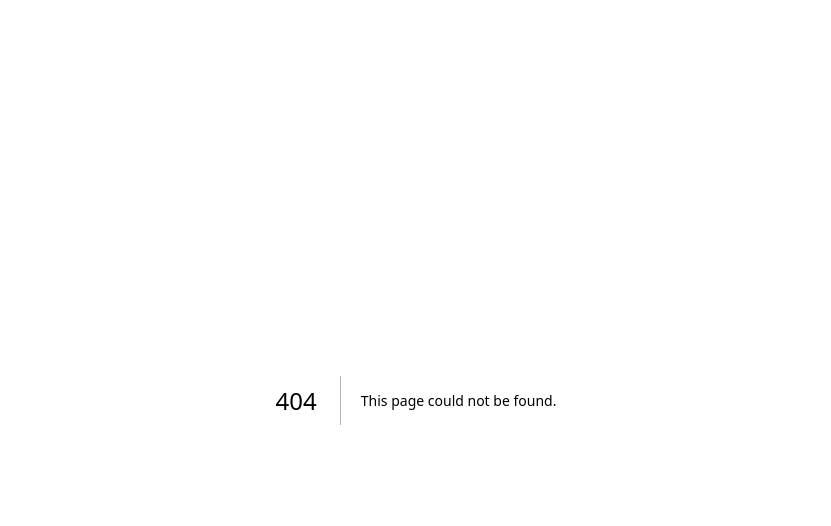
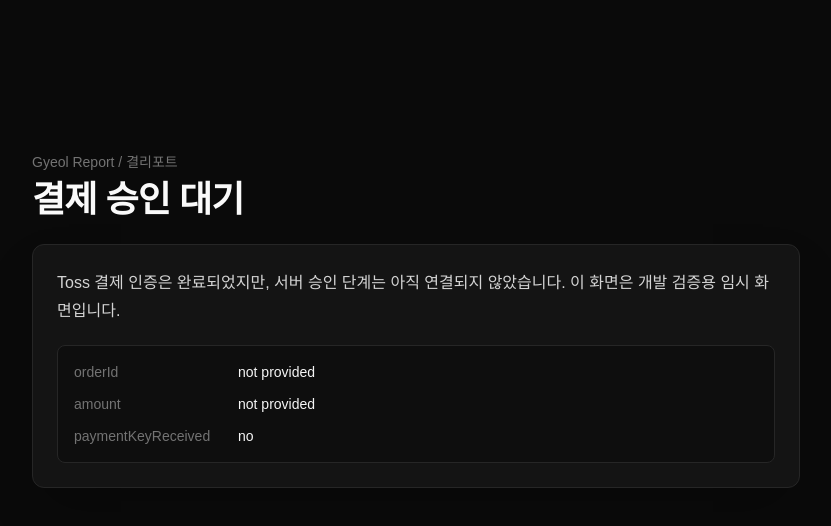
Before and after one commit to Deokjjang/gyeol-report, a Next.js app: page /payments/toss/success in a window 1280 px wide. Before the commit this address had no page. Shown: the top 526 px of the page, without its empty margins (224-1055 px from the left). Built offline with nearby package versions, Linux system fonts and the light colour scheme.

Commit message:
feat: add toss payment placeholder pages

```diff
--- /dev/null
+++ b/src/app/payments/toss/fail/page.tsx
@@ -0,0 +1,71 @@
+export const dynamic = "force-dynamic";
+
+type TossFailPageProps = {
+  readonly searchParams: Promise<{
+    readonly code?: string | string[];
+    readonly message?: string | string[];
+    readonly orderId?: string | string[];
+  }>;
+};
+
+function readQueryValue(value: string | string[] | undefined): string {
+  const firstValue = Array.isArray(value) ? value[0] : value;
+
+  return typeof firstValue === "string" ? firstValue.slice(0, 240) : "";
+}
+
+function renderValue(value: string): string {
+  return value.trim().length > 0 ? value : "not provided";
+}
+
+export default async function TossPaymentFailPage({
+  searchParams,
+}: TossFailPageProps) {
+  const query = await searchParams;
+  const code = readQueryValue(query.code);
+  const message = readQueryValue(query.message);
+  const orderId = readQueryValue(query.orderId);
+
+  return (
+    <main className="min-h-screen bg-neutral-950 px-5 py-10 text-neutral-50 sm:px-8">
+      <section className="mx-auto flex min-h-[70vh] max-w-3xl flex-col justify-center gap-6">
+        <div className="space-y-2">
+          <p className="text-sm font-medium text-neutral-500">
+            Gyeol Report / 결리포트
+          </p>
+          <h1 className="text-3xl font-bold tracking-tight text-neutral-50 sm:text-4xl">
+            결제 실패 또는 취소
+          </h1>
+        </div>
+
+        <div className="space-y-5 rounded-xl border border-neutral-800 bg-neutral-900/80 p-6 shadow-2xl shadow-black/30">
+          <p className="text-base leading-7 text-neutral-300">
+            Toss 결제창에서 실패 또는 취소로 돌아온 상태입니다. 이 화면은 개발
+            검증용 임시 화면입니다.
+          </p>
+
+          <dl className="grid gap-3 rounded-lg border border-neutral-800 bg-neutral-950/60 p-4 text-sm">
+            <div className="grid gap-1 sm:grid-cols-[10rem_1fr]">
+              <dt className="font-medium text-neutral-500">code</dt>
+              <dd className="break-words text-neutral-100">
+                {renderValue(code)}
+              </dd>
+            </div>
+            <div className="grid gap-1 sm:grid-cols-[10rem_1fr]">
+              <dt className="font-medium text-neutral-500">message</dt>
+              <dd className="break-words text-neutral-100">
+                {renderValue(message)}
+              </dd>
+            </div>
+            <div className="grid gap-1 sm:grid-cols-[10rem_1fr]">
+              <dt className="font-medium text-neutral-500">orderId</dt>
+              <dd className="break-words text-neutral-100">
+                {renderValue(orderId)}
+              </dd>
+            </div>
+          </dl>
+        </div>
+      </section>
+    </main>
+  );
+}
--- /dev/null
+++ b/src/app/payments/toss/success/page.tsx
@@ -0,0 +1,73 @@
+export const dynamic = "force-dynamic";
+
+type TossSuccessPageProps = {
+  readonly searchParams: Promise<{
+    readonly paymentKey?: string | string[];
+    readonly orderId?: string | string[];
+    readonly amount?: string | string[];
+  }>;
+};
+
+function readQueryValue(value: string | string[] | undefined): string {
+  const firstValue = Array.isArray(value) ? value[0] : value;
+
+  return typeof firstValue === "string" ? firstValue.slice(0, 160) : "";
+}
+
+function renderValue(value: string): string {
+  return value.trim().length > 0 ? value : "not provided";
+}
+
+export default async function TossPaymentSuccessPage({
+  searchParams,
+}: TossSuccessPageProps) {
+  const query = await searchParams;
+  const orderId = readQueryValue(query.orderId);
+  const amount = readQueryValue(query.amount);
+  const paymentKeyReceived = readQueryValue(query.paymentKey).trim().length > 0;
+
+  return (
+    <main className="min-h-screen bg-neutral-950 px-5 py-10 text-neutral-50 sm:px-8">
+      <section className="mx-auto flex min-h-[70vh] max-w-3xl flex-col justify-center gap-6">
+        <div className="space-y-2">
+          <p className="text-sm font-medium text-neutral-500">
+            Gyeol Report / 결리포트
+          </p>
+          <h1 className="text-3xl font-bold tracking-tight text-neutral-50 sm:text-4xl">
+            결제 승인 대기
+          </h1>
+        </div>
+
+        <div className="space-y-5 rounded-xl border border-neutral-800 bg-neutral-900/80 p-6 shadow-2xl shadow-black/30">
+          <p className="text-base leading-7 text-neutral-300">
+            Toss 결제 인증은 완료되었지만, 서버 승인 단계는 아직 연결되지
+            않았습니다. 이 화면은 개발 검증용 임시 화면입니다.
+          </p>
+
+          <dl className="grid gap-3 rounded-lg border border-neutral-800 bg-neutral-950/60 p-4 text-sm">
+            <div className="grid gap-1 sm:grid-cols-[10rem_1fr]">
+              <dt className="font-medium text-neutral-500">orderId</dt>
+              <dd className="break-words text-neutral-100">
+                {renderValue(orderId)}
+              </dd>
+            </div>
+            <div className="grid gap-1 sm:grid-cols-[10rem_1fr]">
+              <dt className="font-medium text-neutral-500">amount</dt>
+              <dd className="break-words text-neutral-100">
+                {renderValue(amount)}
+              </dd>
+            </div>
+            <div className="grid gap-1 sm:grid-cols-[10rem_1fr]">
+              <dt className="font-medium text-neutral-500">
+                paymentKeyReceived
+              </dt>
+              <dd className="text-neutral-100">
+                {paymentKeyReceived ? "yes" : "no"}
+              </dd>
+            </div>
+          </dl>
+        </div>
+      </section>
+    </main>
+  );
+}
```
Also changed, not shown: 2 other files (tests, documents, lock files or other folders).
